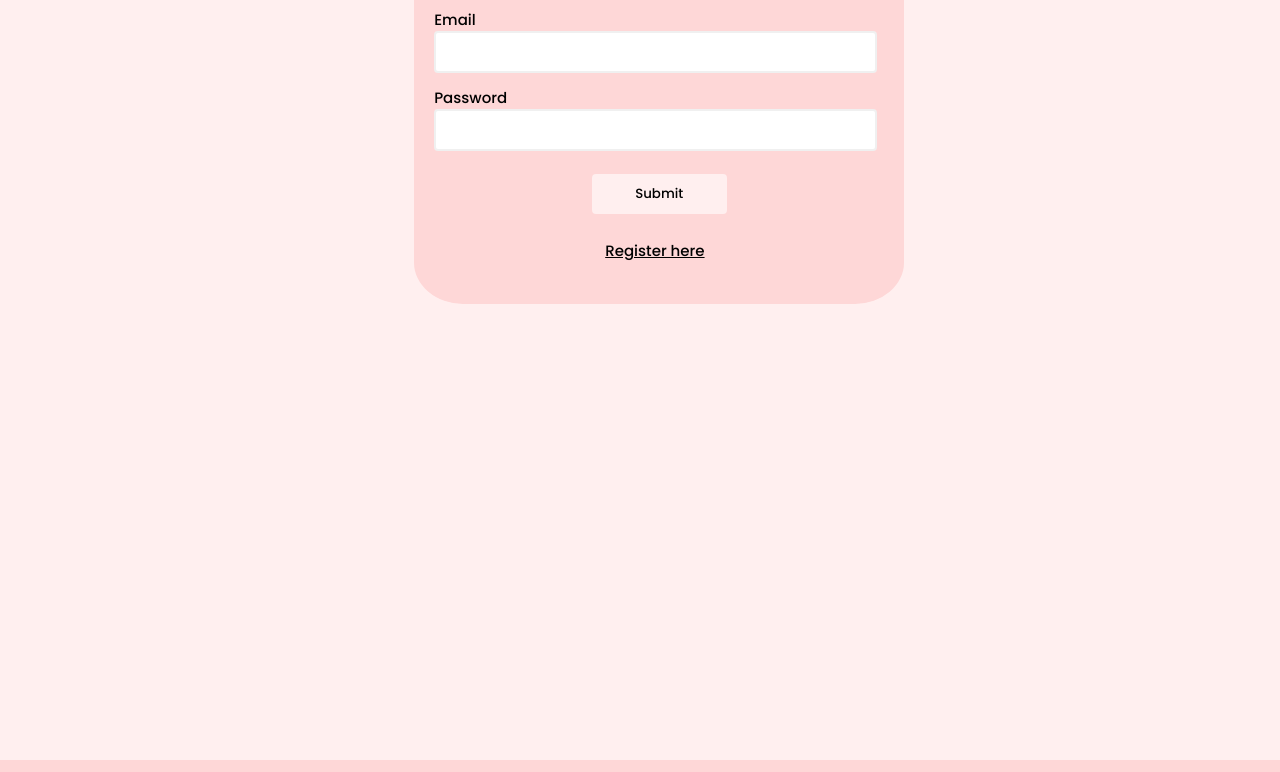
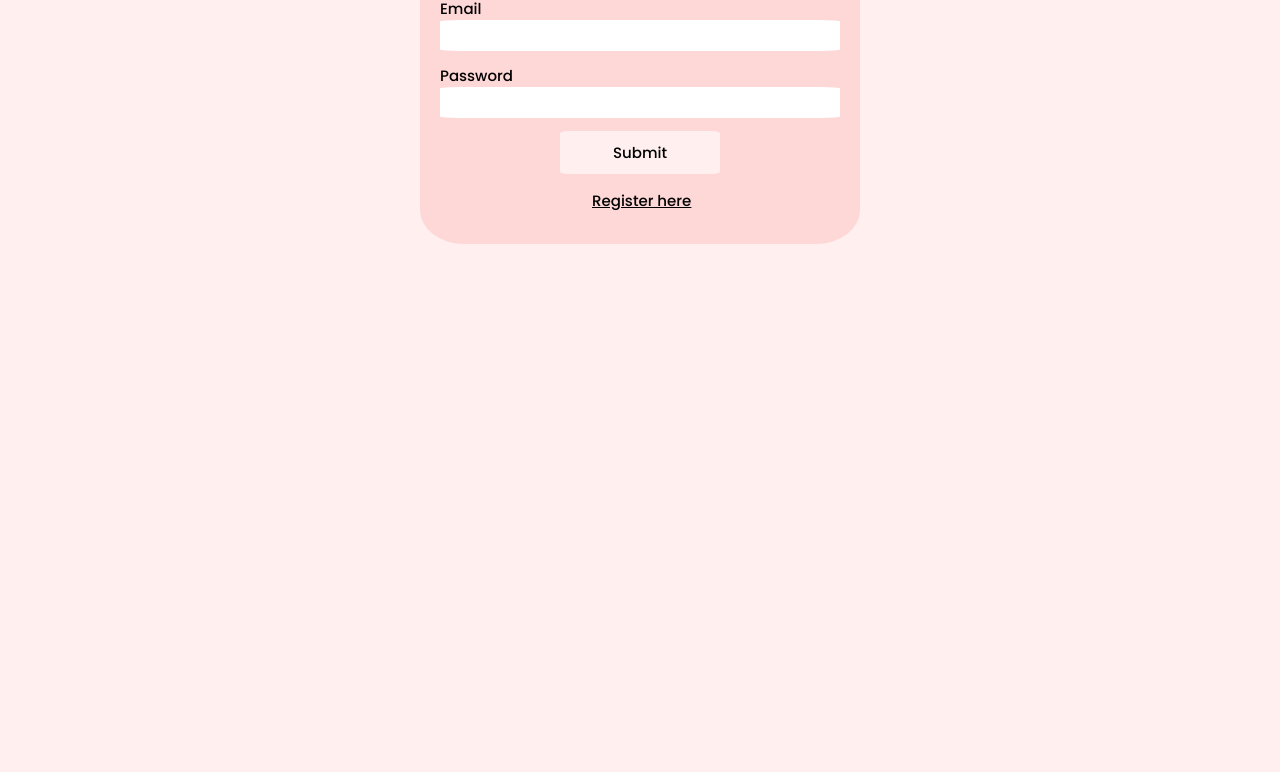
Before and after one commit to gertahoxha1/Projekti-ne-Web, a plain HTML site: page login.html in a window 1280 px wide. Shown: the part 328-1100 px from the top of the page. Drawn offline with nearby package versions, Linux system fonts and the light colour scheme.

Commit message:
done for good

```diff
--- a/login.css
+++ b/login.css
@@ -71,13 +71,15 @@ h1{
 .container {
     display: flex;
     justify-content: center;
-    position: relative;
+    /* position: relative;
     left: 14%;
-    top: 18%;
+    top: 18%; */
     border-radius: 10%;
 
 
+
 }
+
 
 #label{
     display: block;
@@ -93,66 +95,72 @@ h1{
     left: 38%;
 }
 
-#form {
-    width: 450px;
+#form{
+    width: 400px;
+    height: 300px;
+    margin: 20vh auto 0 auto;
     padding: 20px;
-    background-color: #FED7D7;
+    background-color:#FED7D7;
     border-radius: 10%;
-    font-size: 20px;
-    margin-right: 25%;
+    font-size:15px;
+}
+
+#form h1 {
+    color: black;
+    text-align: center;
+    font-size: 35px;
+    margin: 0;
+    padding-bottom: 20px;
+}
+
+#form button{
+    padding: 10px;
+    font-size: 15px;
+    width: 40%;
+    color: white;
+    background-color:#FFEFEF;
+    color: black;
+    border: none;
+    border-radius: 5%;
+    margin: 0  0  0 30% ;
+    cursor: pointer;
 
 
 }
 
-#form h1 {
-    color: #0f2027;
-    position: relative;
-    right: 3%;
-    font-size: 35px;
-
-}
-
-#form button {
-    padding: 10px;
-    margin-top: 10px;
-    margin-left: 35%;
-    width: 30%;
-    color: black;
-    background-color: #FFEFEF;
-    border: none;
-    border-radius: 4px;
-}
-
-.input-control {
+.inputctrl{
     display: flex;
     flex-direction: column;
 }
 
-.input-control input {
-    border: 2px solid #f0f0f0;
-	border-radius: 4px;
-	display: block;
-	font-size: 12px;
-	padding: 10px;
-	width: 93%;
+.inputctrl input{
+    border: 2px solid white;
+    border-radius: 5%;
+    display: block;
+    font-size:15px ;
+    padding: 2px;
+
+
 }
 
-.input-control input:focus {
-    outline: 0;
+.inputctrl input:focus {
+    outline: 0 ;
 }
 
-.input-control.success input {
-    border-color: #09c372;
+.inputctrl.succes input {
+    border-color: greenyellow;
 }
 
-.input-control.error input {
-    border-color: #ff3860;
+.inputctrl.error input {
+    border-color: red;
+
 }
 
-.input-control .error {
-    color: #ff3860;
-    font-size: 9px;
+.inputctrl .error{
+    color: red;
+    font-size:8px;
     height: 13px;
+
 }
 
 
--- a/login.html
+++ b/login.html
@@ -31,27 +31,26 @@
         </div>
 
 
+
     <div class="container">
-
-            <form id="form" method="get">
+        <form id="form" action="" method="get">
             <h1>Log in</h1>
-
-                <div class="input-control">
+            <div class="inputctrl">
                 <label id="label" for="email">Email</label>
-                    <input type="email" id="email" name="email">
+                <input id="email" name="email" type="text">
                 <div class="error"></div>
             </div>
-
-                <div class="input-control">
-                    <label id="label" for="name">Password</label>
-                    <input type="password" id="password" name="password" required>
+            <div class="inputctrl">
+                <label id="label" for="password">Password</label>
+                <input id="password" name="password" type="password">
                 <div class="error"></div>
             </div>
 
             <button type="submit">Submit</button>
 
-                <p ><a id="register" href="register.html">Register here</a></p>
+            <p><a id="register" href="register.html">Register here</a></p>
         </form>
+
     </div>
 
 <footer>
@@ -75,7 +74,7 @@
 </footer>
 
 <script>
-
+const form = document.getElementById('form');
 const emailInput = document.getElementById('email');
 const passwordInput = document.getElementById('password');
 
```
Lines whose indentation alone changed are shown as unchanged.
